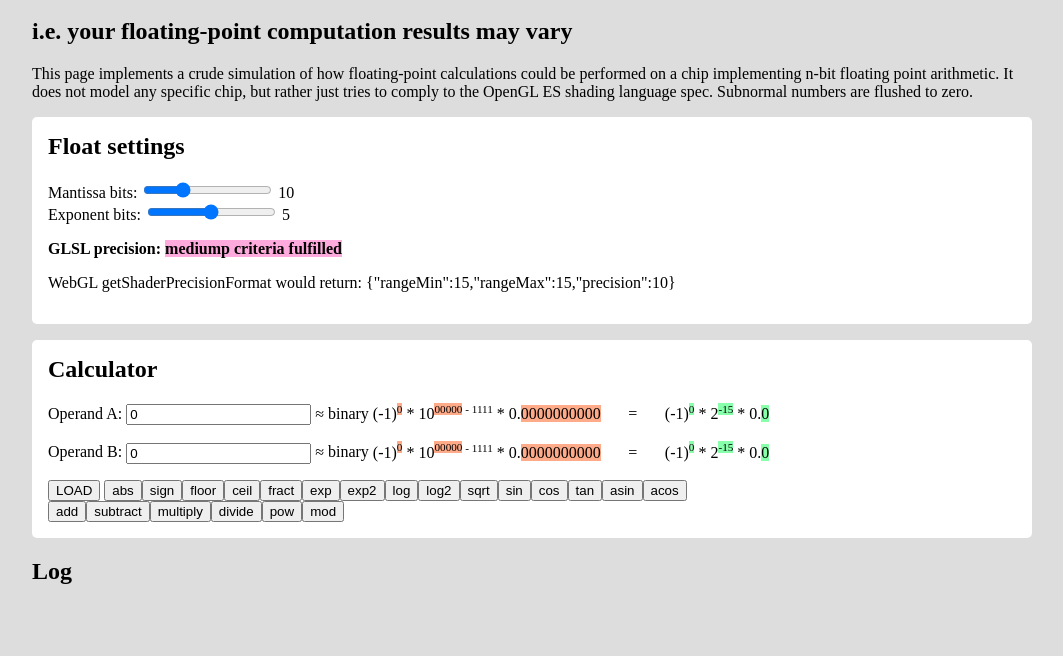
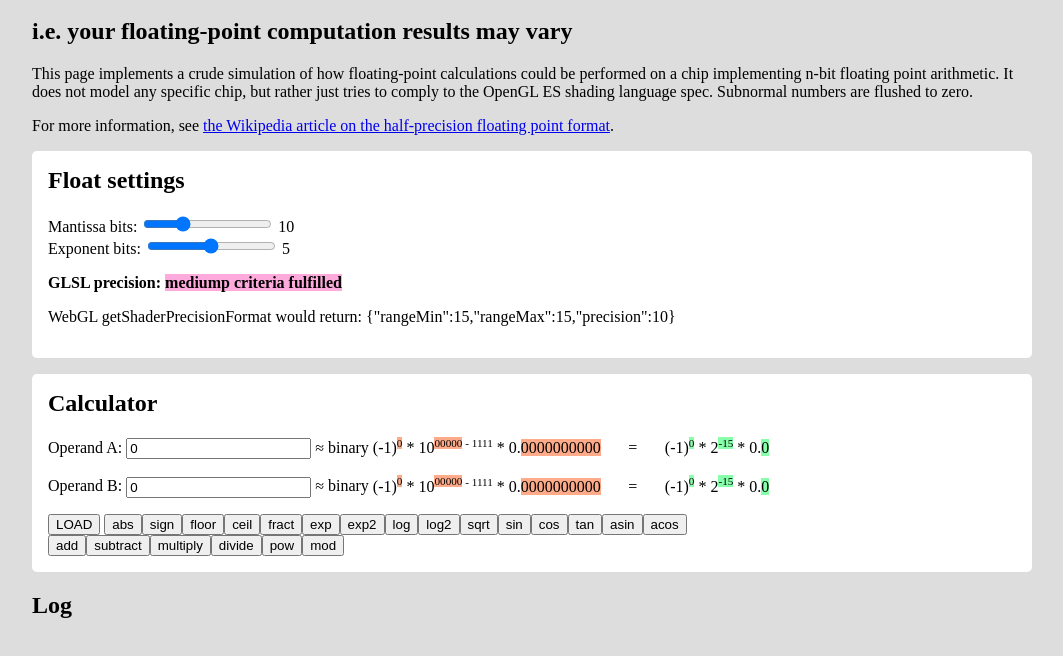
Before and after one commit to Oletus/float16-simulator.js, a plain HTML site: page index.html in a window 1280 px wide. Shown: the part 48-704 px from the top of the page, without its empty margins (108-1171 px from the left). Drawn offline with Linux system fonts and the light colour scheme.

Commit message:
Add a link to Wikipedia

```diff
--- a/index.html
+++ b/index.html
@@ -205,7 +205,10 @@ body {
 on a chip implementing n-bit floating point arithmetic. It does not model any specific chip, but
 rather just tries to comply to the OpenGL ES shading language spec. Subnormal numbers are flushed to zero.
 </p>
-
+<p>For more information, see
+<a href="http://en.wikipedia.org/wiki/Half-precision_floating-point_format">
+the Wikipedia article on the half-precision floating point format</a>.
+</p>
 <div class="section">
 <h2>Float settings</h2>
 Mantissa bits:
```
